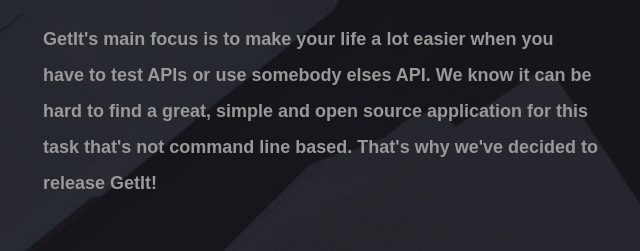
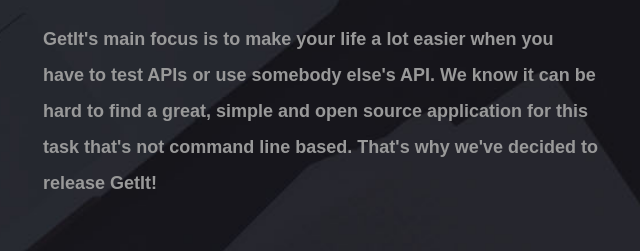
Before and after one commit to bartkessels/getit.github.io, a plain HTML site: page index.html in a window 1280 px wide. Shown: the part 305-556 px from the top of the page, 27-667 px from the left. Drawn offline with Linux system fonts and the light colour scheme.

Commit message:
Fix typo

```diff
--- a/index.html
+++ b/index.html
@@ -58,7 +58,7 @@
 					<h3>Get to know GetIt</h3>
 					<h1>Developing APIs doesn&apos;t have to be so hard.</h1>
 					<p>GetIt&apos;s main focus is to make your life a lot easier when you have to
-						test APIs or use somebody elses API. We know it can be hard to find a great,
+						test APIs or use somebody else&apos;s API. We know it can be hard to find a great,
 						simple and open source application for this task that&apos;s not command line
 						based. That&apos;s why we&apos;ve decided to release GetIt!</p>
 					<a class="clone-btn" href="https://github.com/bartkessels/getit" target="_blank"><span class="fa fa-github"></span>&nbsp;Clone on Github</a>
```
